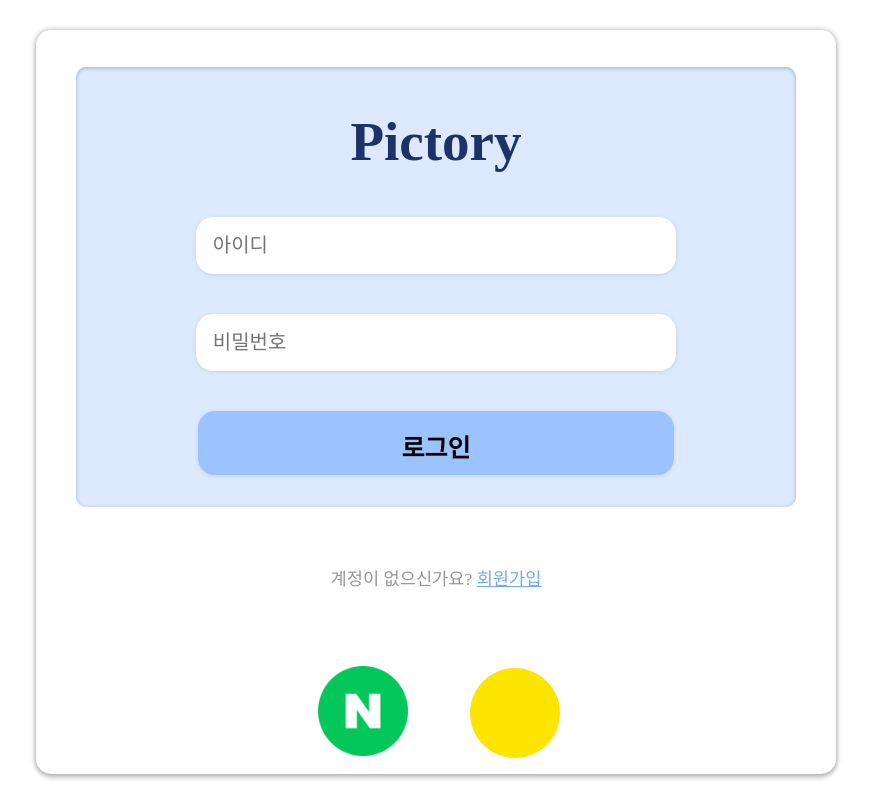
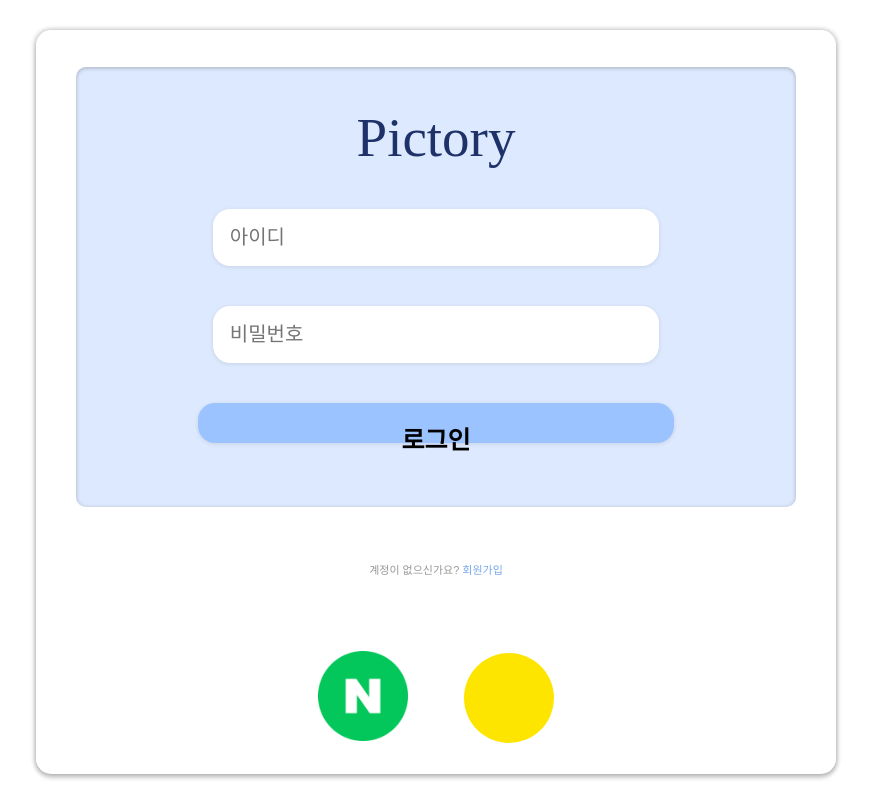
Before and after one commit to pirogramming-project/Pictory, a Django app: page / in a window 1280 px wide. Shown: the whole page, without its empty margins (204-1075 px from the left). Run offline with Django 5.2, Linux system fonts and the light colour scheme; some web fonts are replaced.

Commit message:
feat: reset.css

```diff
--- a/static/base.css
+++ b/static/base.css
@@ -8,6 +8,7 @@ body {
     margin: 0;
     background: #F9FFFF;
     display: flex;
+    flex-direction: column;
 }
 aside {
     position: relative;
--- /dev/null
+++ b/static/reset.css
@@ -0,0 +1,166 @@
+html,
+body,
+div,
+span,
+applet,
+object,
+iframe,
+h1,
+h2,
+h3,
+h4,
+h5,
+h6,
+p,
+blockquote,
+pre,
+a,
+abbr,
+acronym,
+address,
+big,
+cite,
+code,
+del,
+dfn,
+em,
+img,
+ins,
+kbd,
+q,
+s,
+samp,
+small,
+strike,
+strong,
+sub,
+sup,
+tt,
+var,
+b,
+u,
+i,
+center,
+dl,
+dt,
+dd,
+ol,
+ul,
+li,
+fieldset,
+form,
+label,
+legend,
+table,
+caption,
+tbody,
+tfoot,
+thead,
+tr,
+th,
+td,
+article,
+aside,
+canvas,
+details,
+embed,
+figure,
+figcaption,
+footer,
+header,
+hgroup,
+menu,
+nav,
+output,
+ruby,
+section,
+summary,
+time,
+mark,
+audio,
+video {
+  border: 0;
+  font-size: 100%;
+  font: inherit;
+  vertical-align: baseline;
+}
+/* HTML5 display-role reset for older browsers */
+article,
+aside,
+details,
+figcaption,
+figure,
+footer,
+header,
+hgroup,
+menu,
+nav,
+section {
+  display: block;
+}
+html {
+  font-size: 62.5%;
+}
+body {
+  line-height: 1;
+  font-family: "Source Sans 3", sans-serif;
+  overflow-x: hidden;
+  color: #fff;
+}
+blockquote,
+q {
+  quotes: none;
+}
+blockquote:before,
+blockquote:after,
+q:before,
+q:after {
+  content: "";
+  content: none;
+}
+table {
+  border-collapse: collapse;
+  border-spacing: 0;
+}
+* {
+    margin: 0;
+    padding: 0;
+    box-sizing: border-box;
+}
+button {
+  background: inherit;
+  border: none;
+  border-radius: 0;
+  padding: 0;
+  cursor: pointer;
+}
+a {
+  text-decoration: none;
+  color: inherit;
+  outline: none;
+}
+a:visited {
+  text-decoration: none;
+  color: inherit;
+}
+ol,
+ul,
+li {
+  list-style: none;
+}
+input {
+  -webkit-appearance: none; /* Safari and Chrome /
+  -moz-appearance: none; / Firefox */
+  appearance: none;
+}
+
+input[type="number"]::-webkit-inner-spin-button,
+input[type="number"]::-webkit-outer-spin-button {
+  -webkit-appearance: none;
+  -moz-appearance: none;
+  appearance: none;
+}
+
+input:focus {
+  outline: none;
+}
--- a/templates/users/login.html
+++ b/templates/users/login.html
@@ -7,6 +7,7 @@
     <title>login</title>
     <link rel="stylesheet" href="{% static 'global.css' %}">
     <link rel="stylesheet" href="{% static 'users/login.css' %}">
+    <link rel="stylesheet" href="{%static 'reset.css'%}">
 </head>
 <body>
     <div class="login_container_ksy">
--- a/templates/users/signup.html
+++ b/templates/users/signup.html
@@ -7,6 +7,7 @@
     <title>회원가입</title>
     <link rel="stylesheet" href="{% static "users/signup.css" %}">
     <link rel="stylesheet" href="{% static 'global.css' %}">
+    <link rel="stylesheet" href="{%static 'reset.css'%}">
 </head>
 <body>
     <div class="camera-wrapper_psy">
```
Also changed, not shown: templates/base.html (+6 -5 lines), templates/users/main.html (+5 -2 lines).
